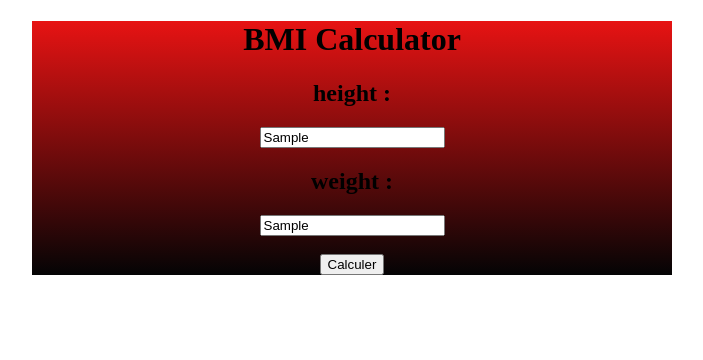
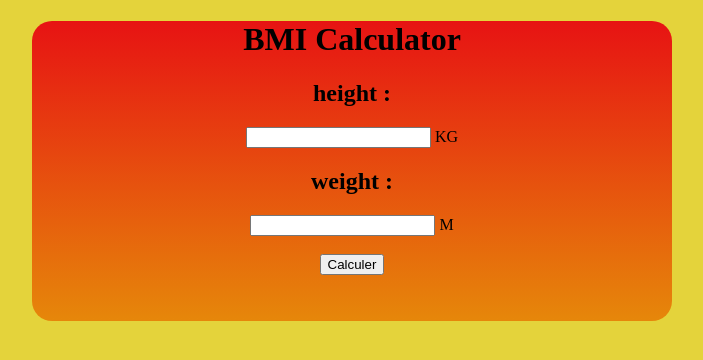
Before and after one commit to walidchahidan/projects_js, a plain HTML site: page index.html in a window 1280 px wide. Both pictures are taken after typing "Sample", "Sample" into the empty fields and a click on the button "Calculer". Shown: the whole page, without its empty margins (288-991 px from the left). Drawn offline with Linux system fonts and the light colour scheme.

Commit message:
BMIcalcul

```diff
--- a/index.html
+++ b/index.html
@@ -11,9 +11,9 @@
     <div>
       <h1>BMI Calculator</h1>
       <h2>height :</h2>
-      <input type="text" id="height_txt" />
+      <input type="text" id="height_txt" /> KG
       <h2>weight :</h2>
-      <input type="text" id="weight_txt" /><br /><br />
+      <input type="text" id="weight_txt" /> M<br /><br />
       <button>Calculer</button>
       <p id="show"></p>
     </div>
--- a/script.js
+++ b/script.js
@@ -1,25 +1,25 @@
-let poid=document.getElementById("weight_txt");
-let long=document.getElementById("height_txt");
-let btn=document.querySelector("button");
-let show=document.querySelector("p");
+let poid = document.getElementById("weight_txt");
+let long = document.getElementById("height_txt");
+let btn = document.querySelector("button");
+let show = document.querySelector("p");
 
-function calculer(){
-  let res=(poid.value/(long.value*long.value)).toFixed(2);
+function calculer() {
+  let res = (poid.value / (long.value * long.value)).toFixed(2);
 
   alert(res);
-  if(res>=18.5 && res<=25){
+  poid.value = "";
+  long.value = "";
+  if (res >= 18.5 && res <= 25) {
     // alert("Normal");
 
-    show.textContent=`${res} you are Normal`;
-  }
-  else if(res>=25 && res<=30){
+    show.textContent = `${res} you are Normal`;
+  } else if (res >= 25 && res <= 30) {
     // alert("Surpoids");
-    show.textContent=`${res} you are Superpoids`;
-  }
-  else if(res>=30 && res<=35){
+    show.textContent = `${res} you are Superpoids`;
+  } else if (res >= 30 && res <= 35) {
     // alert("Obésité modérée");
-    show.textContent=`${res} you are Obésité modérée`;
+    show.textContent = `${res} you are Obésité modérée`;
   }
 }
 
-btn.addEventListener("click",calculer);
+btn.addEventListener("click", calculer);
--- a/style.css
+++ b/style.css
@@ -1,10 +1,17 @@
 body{
     text-align: center;
+    background-color: #e4d33b;
 }
 div{
     display: block;
     margin: auto;
+    border-radius: 20px;
     width: 50vw;
-    background: linear-gradient(#e71313, #040405);
+    height: 300px;
+    background: linear-gradient(#e71313, #e6870a);
     justify-content: center;
+
 }
+p{
+    color: white;
+}
```
